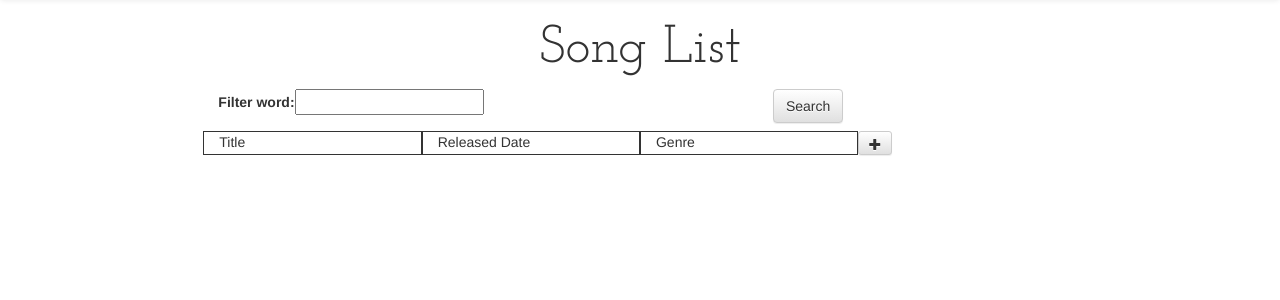
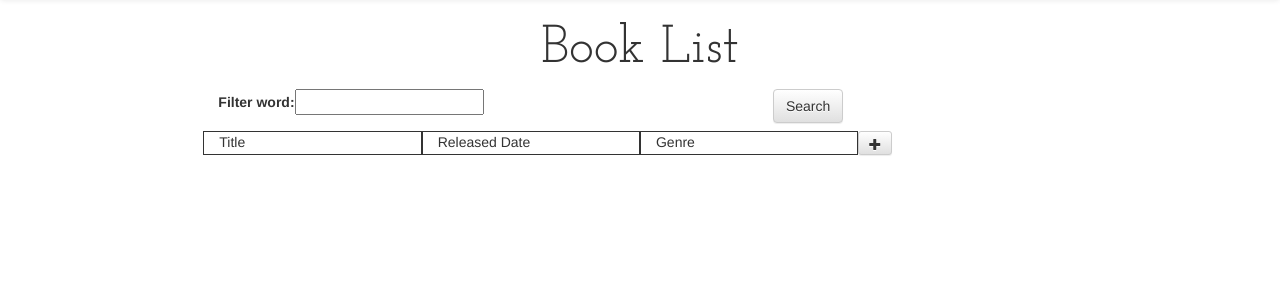
Before and after one commit to jezzyjez/myapp, a Django app: page /book_list in a window 1280 px wide. Shown: the part 143-443 px from the top of the page. Run offline with Django 3.2, Linux system fonts and the light colour scheme; the visitor is signed in with stand-in values (Sample User, id 1); data that the repository does not hold is empty; some libraries are stand-ins or nearby versions.

Commit message:
Fix Bug in Book List

```diff
--- a/myapp/listings/templates/listings/book_list.html
+++ b/myapp/listings/templates/listings/book_list.html
@@ -1,7 +1,7 @@
 {% extends 'accepted_words/base.html' %}
 
 {% block content %}
-    <h1> <p class="text-center"> Song List </p> </h1>
+    <h1> <p class="text-center"> Book List </p> </h1>
     <div class=container-fluid">
         <div class="row row-eq-height">
             <div class="col-sm-4 col-md-offset-2">
@@ -20,9 +20,9 @@
         </div>
         {% for list in listings %}
             <div class="row row-eq-height">
-                <div class="col-sm-2 col-md-offset-2 col-border"> {{ list.song }}</div>
+                <div class="col-sm-2 col-md-offset-2 col-border"> {{ list.book }}</div>
                 <div class="col-sm-2  col-border"> {{ list.release_date }} </div>
-                <div class="col-sm-2  col-border"> {{ list.genre}} </div>
+                <div class="col-sm-2  col-border"> {{ list.book_author}} </div>
                 <div class="col-sm-2 btn-padding">
                         <a class="btn btn-default btn-sm"  href="{% url 'edit_data' list_type='book' pk=list.pk %}"> edit  </a>
                         <a class="btn btn-default btn-sm"  href="{% url 'remove' list_type='book' pk=list.pk %}"> remove  </a>
--- a/myapp/listings/views.py
+++ b/myapp/listings/views.py
@@ -69,7 +69,7 @@ def book_list(request):
     else:
         form = FilterSearchForm()
         listings = BookList.objects.all()
-    return render(request, 'listings/song_list.html', {'form': form, 'listings' : listings})
+    return render(request, 'listings/book_list.html', {'form': form, 'listings' : listings})
 
 
 @login_required
```
